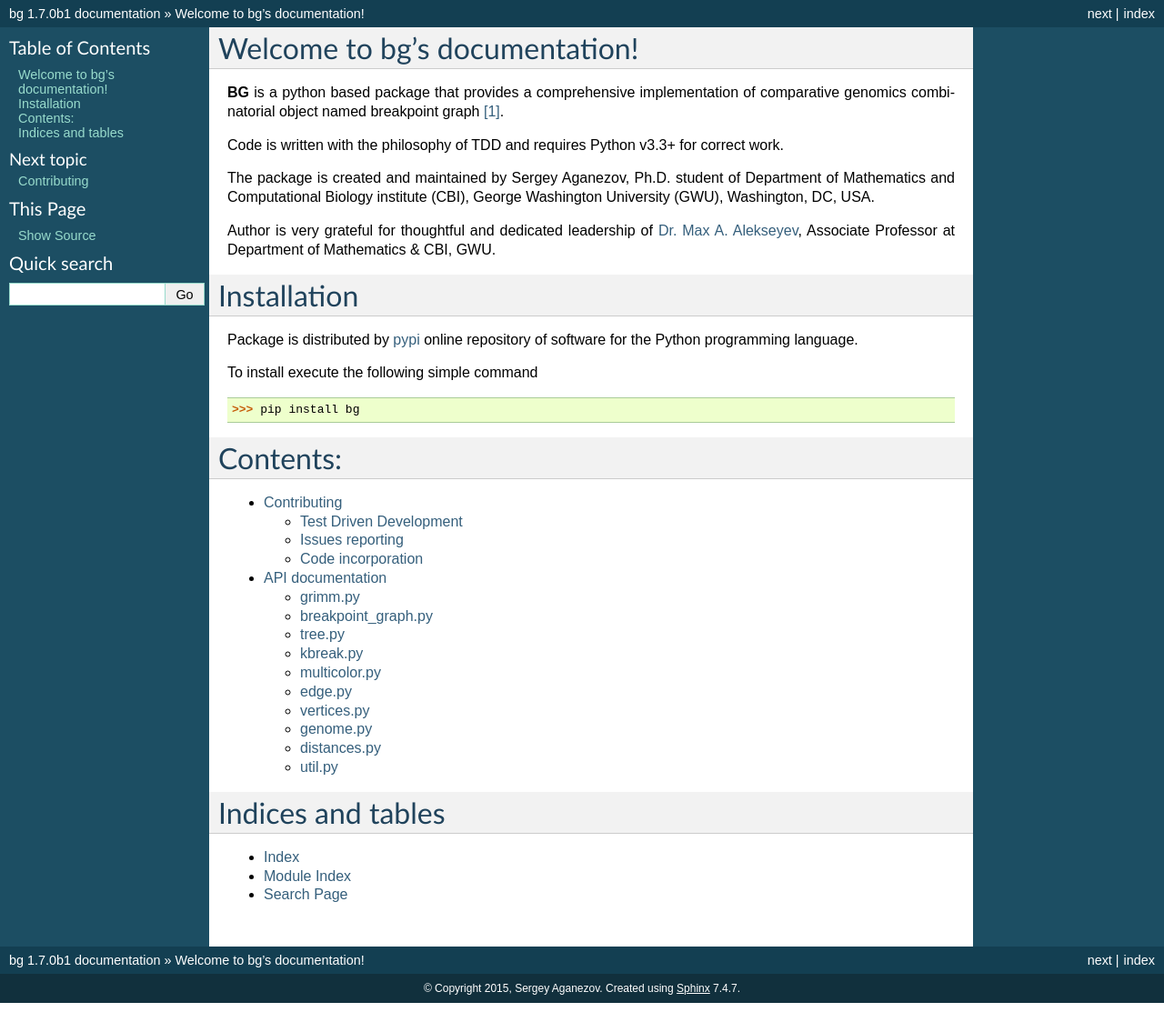
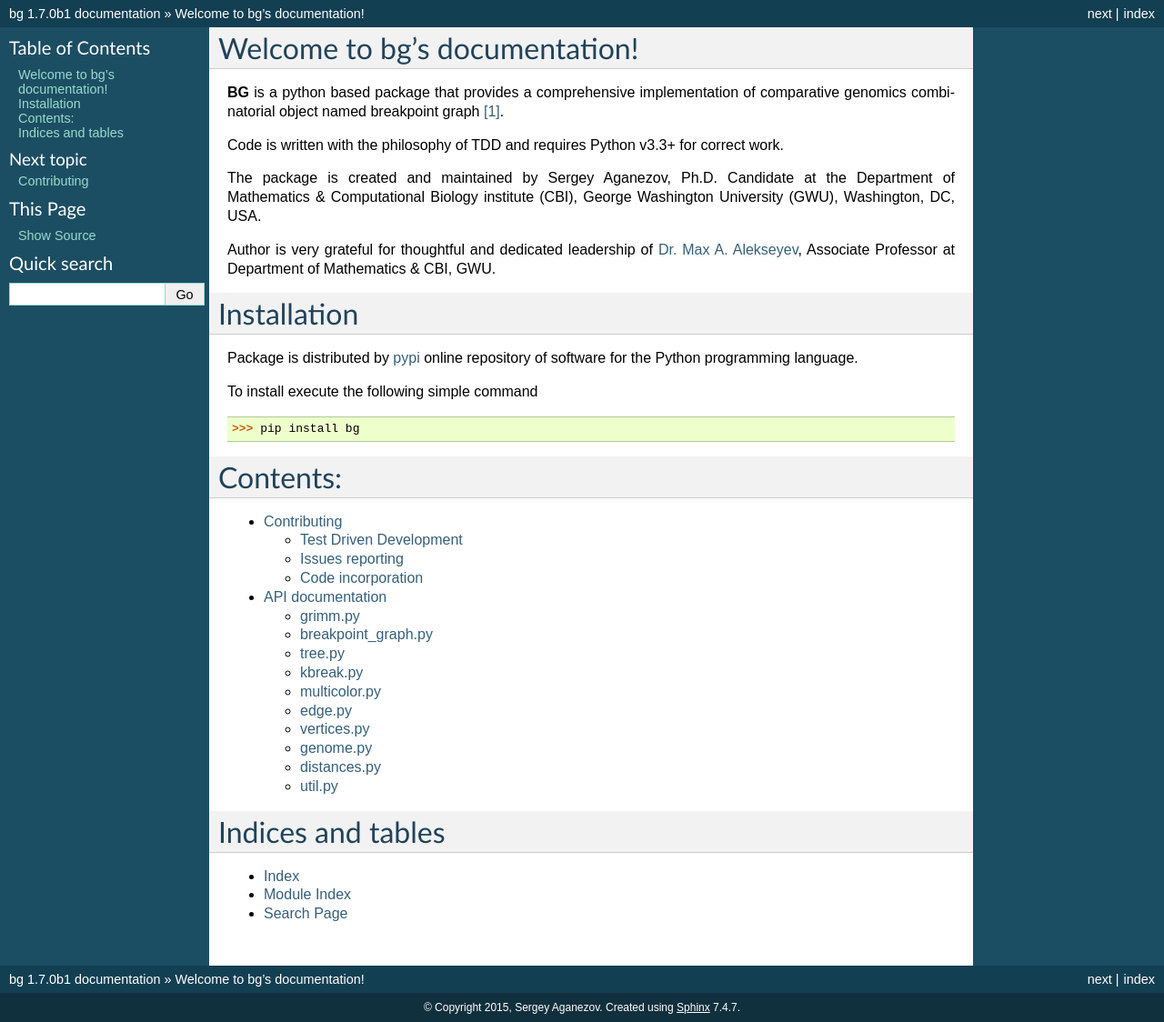
Before and after one commit to aganezov/bg, a Sphinx documentation site: the page built from docs/index.rst, in a window 1280 px wide. Shown: the whole page at 91% size. Built offline with Sphinx 7.4.7, drawn with Linux system fonts in a browser that asks for light colours; before the commit the page ends 1103 px from its top, so only the background shows below that.

Commit message:
test for readthedocs with a meaningful update [ci skip]

```diff
--- a/docs/index.rst
+++ b/docs/index.rst
@@ -11,7 +11,7 @@ object named breakpoint graph `[1] <http://genome.cshlp.org/content/early/2009/0
 
 Code is written with the philosophy of TDD and requires Python v3.3+ for correct work.
 
-The package is created and maintained by Sergey Aganezov, Ph.D. student of Department of Mathematics and Computational Biology institute (CBI),
+The package is created and maintained by Sergey Aganezov, Ph.D. Candidate at the Department of Mathematics & Computational Biology institute (CBI),
 George Washington University (GWU), Washington, DC, USA.
 
 Author is very grateful for thoughtful and dedicated leadership of `Dr. Max A. Alekseyev <http://home.gwu.edu/~maxal/>`_,
```
